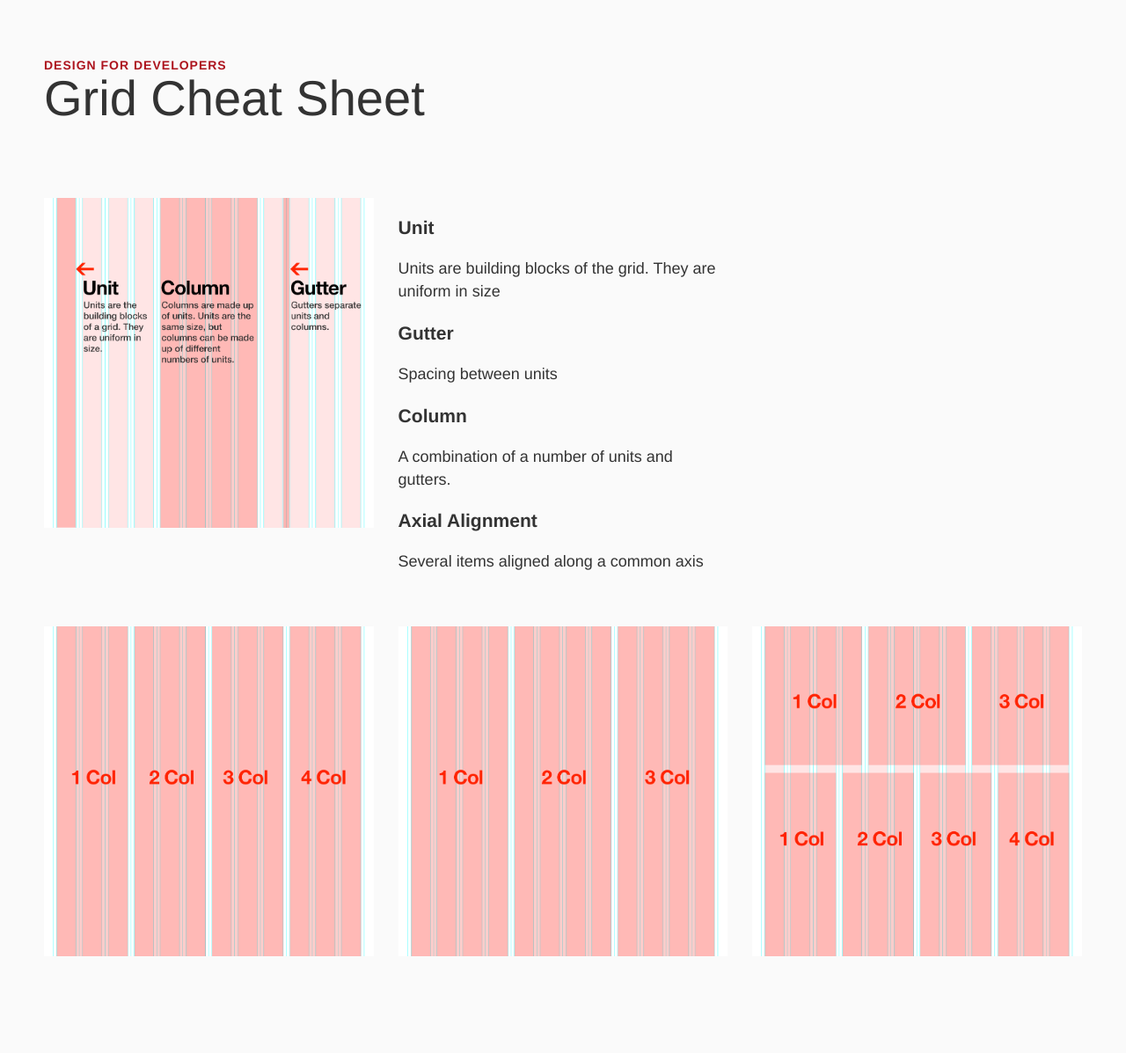
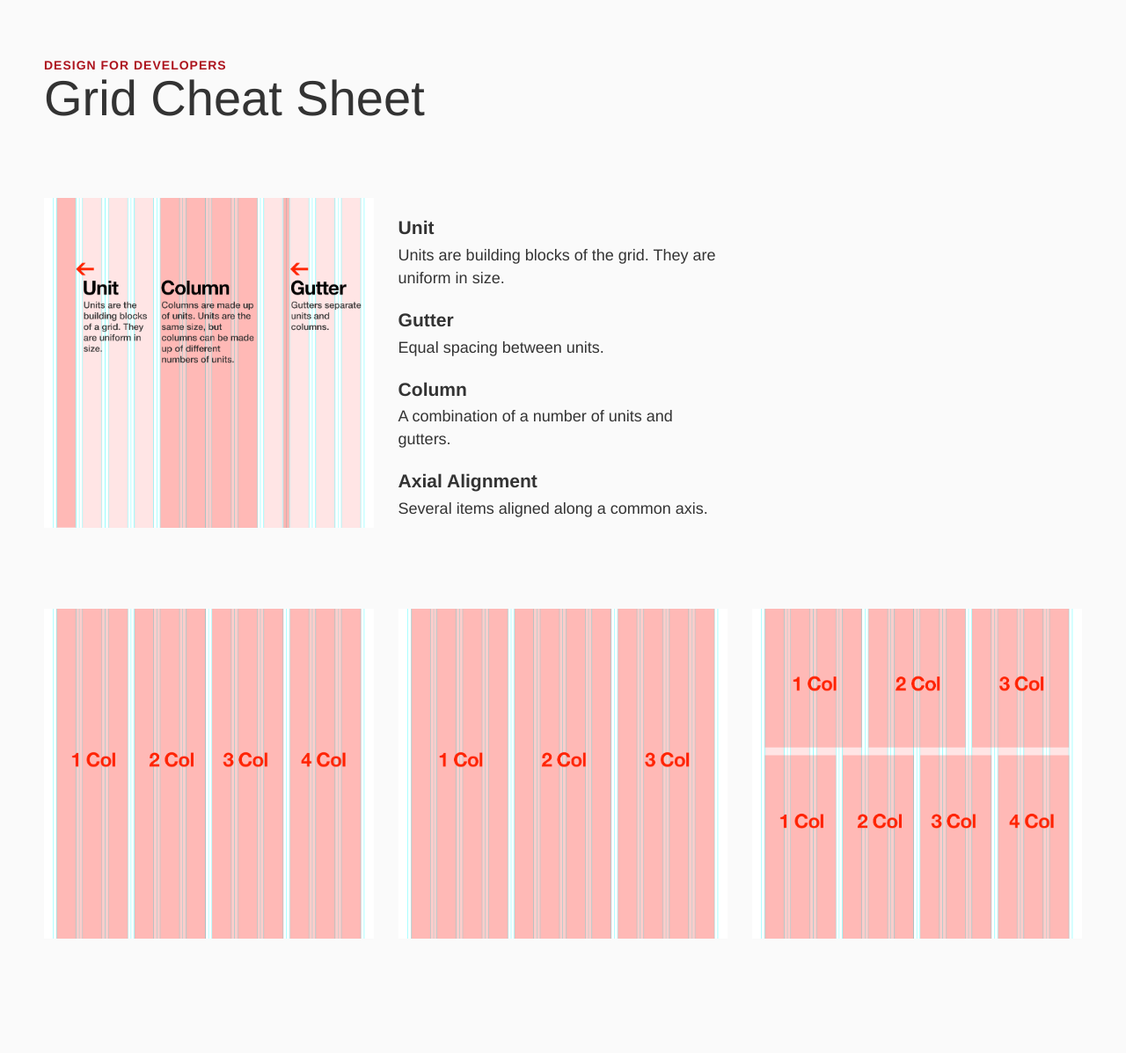
Before and after one commit to wchangx/d4d-resources, a Jekyll site: the page built from grid.html, in a window 1280 px wide. Shown: the whole page at 88% size. Built offline with Jekyll 4.4.1, drawn with Linux system fonts in a browser that asks for light colours.

Commit message:
added styles for grid

```diff
--- a/grid.html
+++ b/grid.html
@@ -18,11 +18,11 @@ meta_keywords:
   <ul>
     <li>
       <h3>Unit</h3>
-      <p>Units are building blocks of the grid. They are uniform in size</p>
+      <p>Units are building blocks of the grid. They are uniform in size.</p>
     </li>
     <li>
       <h3>Gutter</h3>
-      <p>Spacing between units</p>
+      <p>Equal spacing between units.</p>
     </li>
     <li>
       <h3>Column</h3>
@@ -30,7 +30,7 @@ meta_keywords:
     </li>
     <li>
       <h3>Axial Alignment</h3>
-      <p>Several items aligned along a common axis</p>
+      <p>Several items aligned along a common axis.</p>
     </li>
   </ul>
 </section>
--- a/stylesheets/screen.css
+++ b/stylesheets/screen.css
@@ -51,7 +51,8 @@ body.grid section.anatomy {
   display: block;
   float: left;
   margin-right: 2.358%;
-  width: 65.881%; }
+  width: 65.881%;
+  margin-bottom: 40px; }
   body.grid section.anatomy:before, body.grid section.anatomy:after {
     content: "";
     display: table; }
@@ -74,6 +75,10 @@ body.grid section.anatomy {
     width: 48.211%; }
     body.grid section.anatomy ul:last-child {
       margin-right: 0; }
+  body.grid section.anatomy h3 {
+    margin-bottom: 0; }
+  body.grid section.anatomy p {
+    margin-top: 6px; }
 body.grid ul.column-types {
   zoom: 1;
   display: block; }
```
Also changed, not shown: _sass/_grid.scss (+6 -1 lines).
